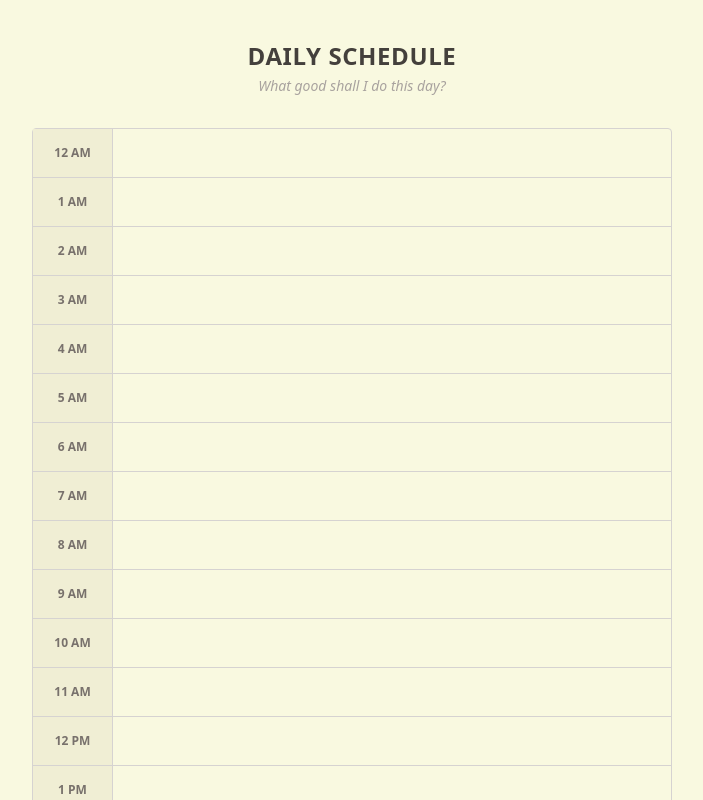
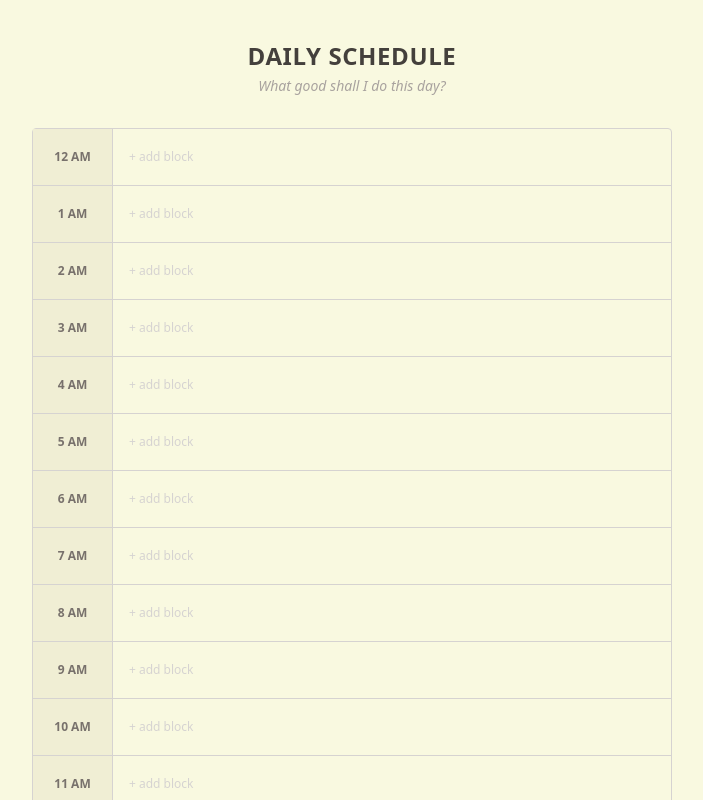
Before and after one commit to SomeShyGuy/Benjamin-Franklin-Scheduler, a React (Vite) app: page / in a window 1280 px wide. Shown: the top 800 px of the page, without its empty margins (288-991 px from the left). Built offline with nearby package versions, Linux system fonts and the light colour scheme.

Commit message:
Added basic fucntionality for time slots

```diff
--- a/src/components/ScheduleGrid.tsx
+++ b/src/components/ScheduleGrid.tsx
@@ -1,4 +1,13 @@
+import { useState } from 'react'
+
+interface TimeBlock {
+  label: string
+  category: string
+}
+
 const HOURS = Array.from({ length: 24 }, (_, i) => i)
+
+const CATEGORIES = ['Work', 'Learning', 'Exercise', 'Meals', 'Rest', 'Personal', 'Reflection']
 
 function formatHour(hour: number): string {
   if (hour === 0) return '12 AM'
@@ -8,6 +17,32 @@ function formatHour(hour: number): string {
 }
 
 function ScheduleGrid() {
+  const [blocks, setBlocks] = useState<Record<number, TimeBlock>>({})
+  const [editing, setEditing] = useState<number | null>(null)
+  const [draft, setDraft] = useState({ label: '', category: CATEGORIES[0] })
+
+  function openSlot(hour: number) {
+    const existing = blocks[hour]
+    setDraft({ label: existing?.label ?? '', category: existing?.category ?? CATEGORIES[0] })
+    setEditing(hour)
+  }
+
+  function saveSlot() {
+    if (editing === null) return
+    if (draft.label.trim() === '') {
+      const updated = { ...blocks }
+      delete updated[editing]
+      setBlocks(updated)
+    } else {
+      setBlocks({ ...blocks, [editing]: { label: draft.label.trim(), category: draft.category } })
+    }
+    setEditing(null)
+  }
+
+  function cancelEdit() {
+    setEditing(null)
+  }
+
   return (
     <div className="max-w-2xl mx-auto py-10 px-4">
       <h1 className="text-2xl font-bold text-center text-stone-700 mb-1 tracking-wide uppercase">
@@ -18,14 +53,65 @@ function ScheduleGrid() {
       </p>
 
       <div className="border border-stone-300 divide-y divide-stone-300 rounded">
-        {HOURS.map((hour) => (
-          <div key={hour} className="flex items-stretch">
-            <div className="w-20 shrink-0 flex items-center justify-center text-xs font-semibold text-stone-500 border-r border-stone-300 py-3 bg-[#f0eed4]">
-              {formatHour(hour)}
+        {HOURS.map((hour) => {
+          const block = blocks[hour]
+          const isEditing = editing === hour
+
+          return (
+            <div key={hour} className="flex items-stretch">
+              <div className="w-20 shrink-0 flex items-center justify-center text-xs font-semibold text-stone-500 border-r border-stone-300 py-3 bg-[#f0eed4]">
+                {formatHour(hour)}
+              </div>
+
+              <div className="flex-1 px-4 py-2 min-h-[48px]">
+                {isEditing ? (
+                  <div className="flex flex-col gap-2 py-1">
+                    <input
+                      autoFocus
+                      type="text"
+                      placeholder="What are you doing this hour?"
+                      value={draft.label}
+                      onChange={(e) => setDraft({ ...draft, label: e.target.value })}
+                      onKeyDown={(e) => { if (e.key === 'Enter') saveSlot(); if (e.key === 'Escape') cancelEdit() }}
+                      className="w-full border border-stone-300 rounded px-2 py-1 text-sm text-stone-700 bg-[#F9F9E0] focus:outline-none focus:border-stone-500"
+                    />
+                    <div className="flex items-center gap-2">
+                      <select
+                        value={draft.category}
+                        onChange={(e) => setDraft({ ...draft, category: e.target.value })}
+                        className="border border-stone-300 rounded px-2 py-1 text-sm text-stone-600 bg-[#F9F9E0] focus:outline-none focus:border-stone-500"
+                      >
+                        {CATEGORIES.map((cat) => (
+                          <option key={cat} value={cat}>{cat}</option>
+                        ))}
+                      </select>
+                      <button onClick={saveSlot} className="text-sm px-3 py-1 bg-stone-600 text-white rounded hover:bg-stone-700">
+                        Save
+                      </button>
+                      <button onClick={cancelEdit} className="text-sm px-3 py-1 text-stone-500 hover:text-stone-700">
+                        Cancel
+                      </button>
+                    </div>
+                  </div>
+                ) : (
+                  <div
+                    onClick={() => openSlot(hour)}
+                    className="h-full min-h-[40px] flex items-center cursor-pointer group"
+                  >
+                    {block ? (
+                      <div className="flex items-center gap-2">
+                        <span className="text-sm text-stone-700">{block.label}</span>
+                        <span className="text-xs text-stone-400 italic">{block.category}</span>
+                      </div>
+                    ) : (
+                      <span className="text-xs text-stone-300 group-hover:text-stone-400">+ add block</span>
+                    )}
+                  </div>
+                )}
+              </div>
             </div>
-            <div className="flex-1 py-3 px-4 min-h-[48px] text-stone-700" />
-          </div>
-        ))}
+          )
+        })}
       </div>
     </div>
   )
```
